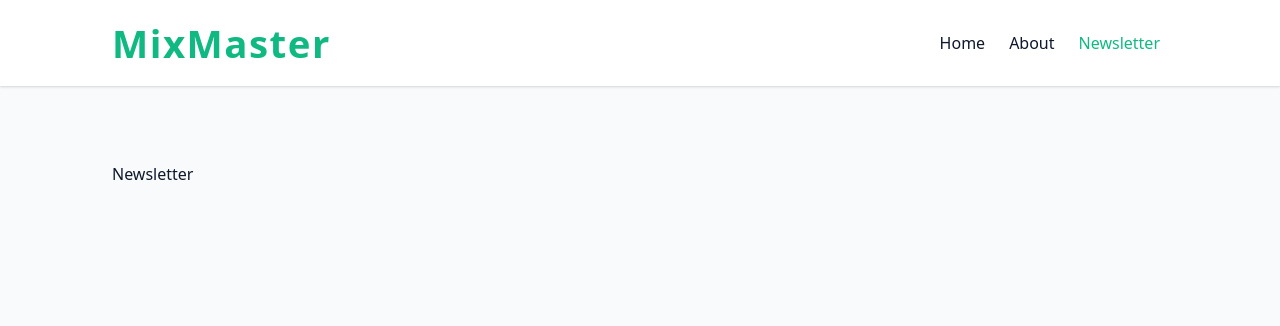
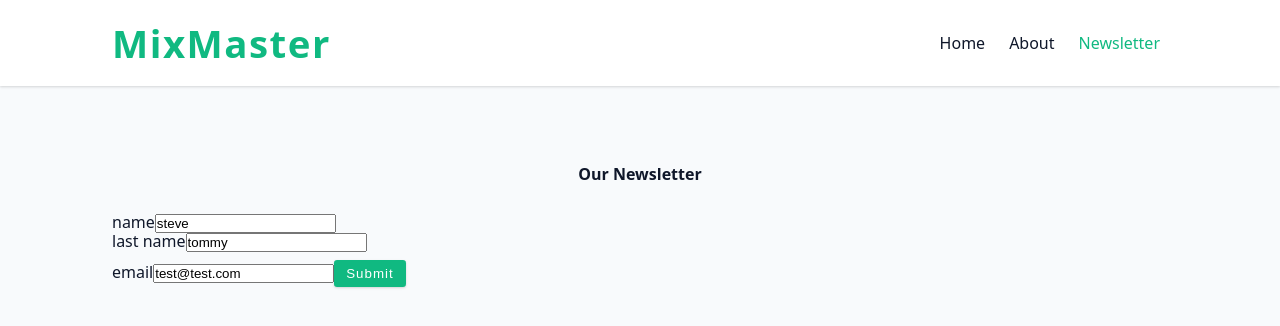
Before and after one commit to eng-by-sjb/react-mix-master-app-frontend-typescript, a React (Vite) app: page /newsletter in a window 1280 px wide. Shown: the top 326 px of the page. Built offline with nearby package versions, Linux system fonts and the light colour scheme.

Commit message:
add newsletter page

```diff
--- /dev/null
+++ b/src/actions/index.ts
@@ -0,0 +1 @@
+export { newsletterAction } from "./newsletterAction";
--- /dev/null
+++ b/src/actions/newsletterAction.ts
@@ -0,0 +1,17 @@
+import axios from "axios";
+import { type ActionFunctionArgs, redirect } from "react-router-dom";
+import { toast } from "react-toastify";
+
+const newsletterUrl = "https://www.course-api.com/cocktails-newsletter";
+
+export const newsletterAction = async ({ request }: ActionFunctionArgs) => {
+  const formData = await request.formData();
+  const data = Object.fromEntries(formData);
+
+  // console.log(data);
+
+  const { data: respData } = await axios.post(newsletterUrl, data);
+  toast.success(respData.msg);
+
+  return redirect("/");
+};
--- a/src/main.tsx
+++ b/src/main.tsx
@@ -1,10 +1,24 @@
 import React from "react";
 import ReactDOM from "react-dom/client";
 import App from "./App.tsx";
+import { ToastContainer } from "react-toastify";
 import "./index.css";
+import "react-toastify/dist/ReactToastify.css";
 
 ReactDOM.createRoot(document.getElementById("root")!).render(
   <React.StrictMode>
+    <ToastContainer
+      position="top-center"
+      autoClose={2000}
+      hideProgressBar={false}
+      newestOnTop={false}
+      closeOnClick
+      rtl={false}
+      pauseOnFocusLoss
+      draggable
+      pauseOnHover
+      theme="light"
+    />
     <App />
   </React.StrictMode>
 );
--- a/src/pages/Newsletter.tsx
+++ b/src/pages/Newsletter.tsx
@@ -1,4 +1,67 @@
+import { Form, useNavigation } from "react-router-dom";
+
 const Newsletter = () => {
-  return <div>Newsletter</div>;
+  const navigate = useNavigation();
+  console.log(navigate);
+
+  const isSubmitting = navigate.state === "submitting";
+
+  return (
+    <Form className="form" method="POST">
+      <h4 style={{ textAlign: "center", marginBottom: "2rem" }}>Our Newsletter</h4>
+
+      <div className="form-row">
+        <label htmlFor="name" className="form-label">
+          name
+        </label>
+        <input
+          type="text"
+          className="form-input"
+          name="name"
+          id="name"
+          required
+          defaultValue="steve"
+        />
+      </div>
+
+      <div className="form-row">
+        <label htmlFor="lastName" className="form-label">
+          last name
+        </label>
+
+        <input
+          type="text"
+          className="form-input"
+          name="lastName"
+          id="lastName"
+          required
+          defaultValue="tommy"
+        />
+      </div>
+
+      <div className="form-row">
+        <label htmlFor="email" className="form-label">
+          email
+        </label>
+
+        <input
+          type="text"
+          className="form-input"
+          name="email"
+          id="email"
+          required
+          defaultValue="test@test.com"
+        />
+
+        <button
+          className="btn btn-block"
+          type="submit"
+          style={{ marginTop: "0.5rem" }}
+          disabled={isSubmitting}>
+          {isSubmitting ? "Submitting..." : "Submit"}
+        </button>
+      </div>
+    </Form>
+  );
 };
 export default Newsletter;
--- a/src/routes/router.tsx
+++ b/src/routes/router.tsx
@@ -2,6 +2,7 @@ import { createBrowserRouter } from "react-router-dom";
 import { HomeLayout, Error, Landing, About, Newsletter, Cocktail } from "@pages/index";
 import { landingLoader, singleCocktailLoader } from "../loaders";
 import SinglePageError from "@components/SinglePageError";
+import { newsletterAction } from "../actions";
 
 export const router = createBrowserRouter([
   {
@@ -22,6 +23,7 @@ export const router = createBrowserRouter([
       {
         path: "/newsletter",
         element: <Newsletter />,
+        action: newsletterAction,
       },
       {
         path: "/cocktail/:id",
```
Also changed, not shown: 1 other file (tests, documents, lock files or other folders).
